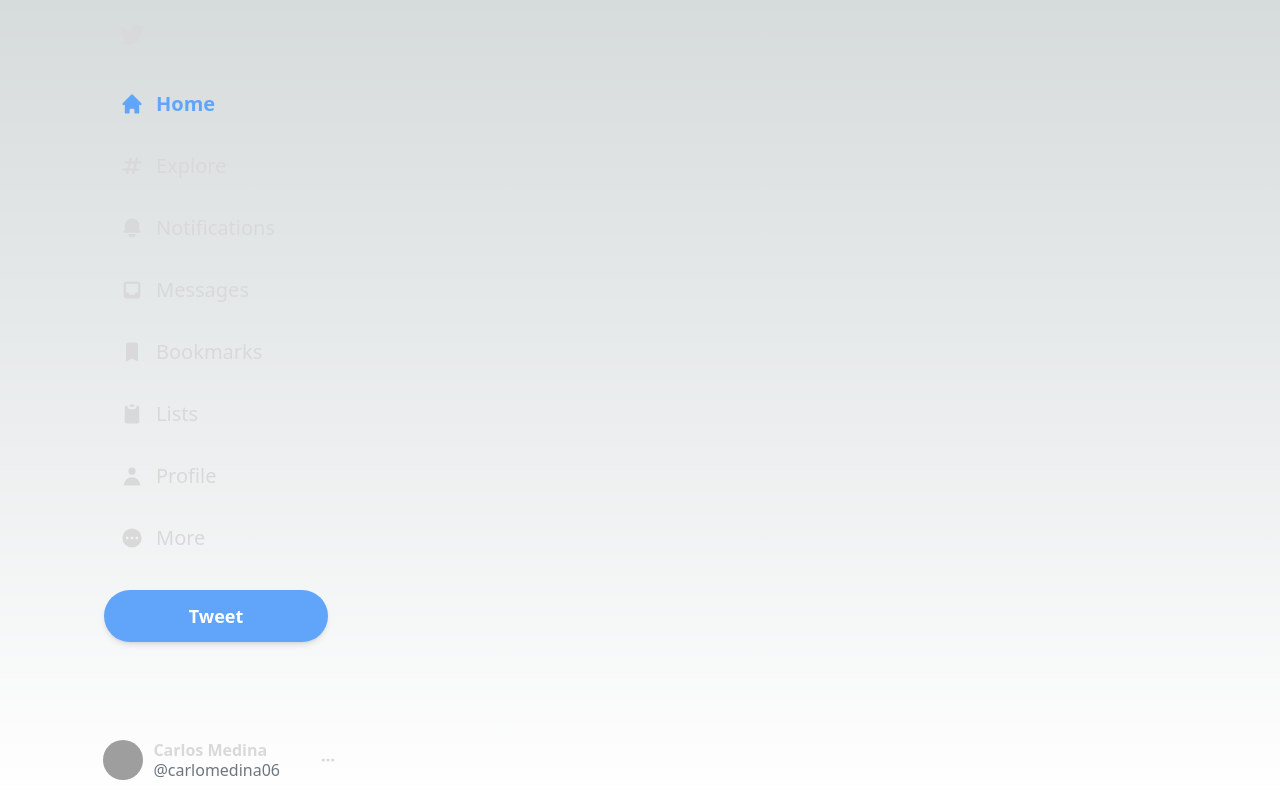
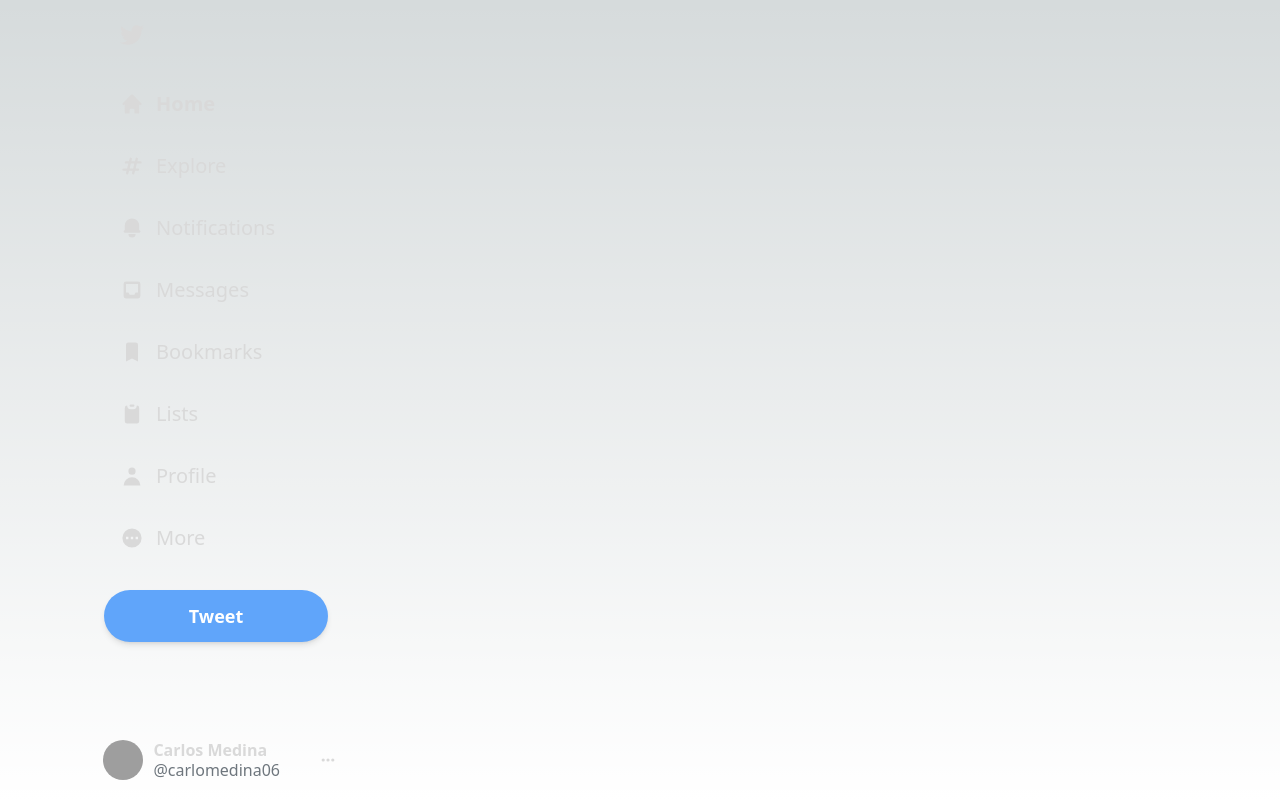
Before and after one commit to Carlosmedina06/Twitter-Clone, a Next.js app: page / in a window 1280 px wide. Built offline with nearby package versions, Linux system fonts and the light colour scheme; grey boxes are pictures that could not be loaded.

Commit message:
sidebarlink color

```diff
--- a/src/components/SidebarLink/SidebarLink.jsx
+++ b/src/components/SidebarLink/SidebarLink.jsx
@@ -2,7 +2,7 @@ const SidebarLink = ({ title, Icon, active }) => {
   return (
     <div
       className={`flex items-center justify-center xl:justify-start text-[#d9d9d9] text-xl space-x-3
-      ${active && 'font-bold text-blue-400'}
+      ${active && 'font-bold'}
       hover:bg-[#d9d9d9] hover:bg-opacity-10 rounded-full cursor-pointer w-[52px] h-[52px] xl:w-auto xl:h-auto xl:py-3 xl:px-4 transition duration-200 ease-out`}
     >
       <Icon className="text-2xl" />
```
